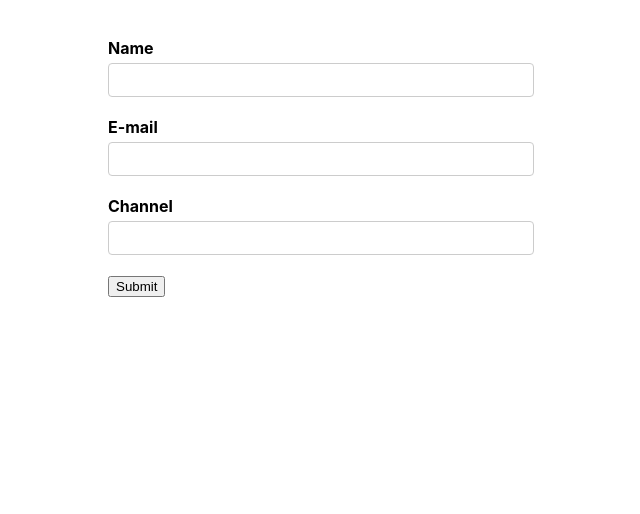
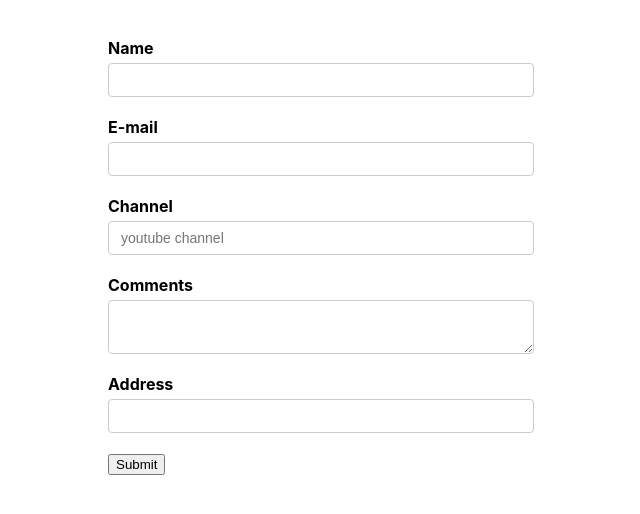
Before and after one commit to Kajal764/ReactFormik, a React (Create React App) app: page / in a window 1280 px wide. Shown: the top 514 px of the page, without its empty margins (319-959 px from the left). Built offline with nearby package versions, Linux system fonts and the light colour scheme.

Commit message:
Added: Address field by using render pattern for child parent component

```diff
--- a/src/component/YoutubeForm.js
+++ b/src/component/YoutubeForm.js
@@ -7,7 +7,9 @@
     const initialValues = {
         name: '',
         email: '',
-        channel: ''
+        channel: '',
+        comments: '',
+        addres: ''
     }
 
     const onSubmit = values => {
@@ -44,8 +46,29 @@
 
                 <div className='form-control'>
                     <label htmlFor='channel'>Channel</label>
-                    <Field type='text' id='channel' name='channel' />
+                    <Field type='text' id='channel' name='channel' placeholder='youtube channel' />
                     <ErrorMessage name='channel' />
+                </div>
+
+                <div className='form-control'>
+                    <label htmlFor='comments'>Comments</label>
+                    <Field as='textarea' id='comments' name='comments' />
+                </div>
+
+                <div className='form-control'>
+                    <label htmlFor='address'>Address</label>
+                    <Field name='address'>
+                        {props => {
+                            const { field, form, meta } = props
+                            return (
+                                <div>
+                                    <input type='text' id='address' {...field} />
+                                    {meta.touched && meta.error ? <div>{meta.error}</div> : null}
+                                </div>
+                            )
+                        }
+                        }
+                    </Field>
                 </div>
 
                 <button type="submit">Submit</button>
@@ -60,3 +83,4 @@
 // Replace useFormik with Formik Component
 // Replace html form tag with Form and remove onSubmit Form internally handle onSubmit
 // Replace input html tag with Field and get rid of getFieldProps which internally provided by Field
+ // it also handle event like onChange,values,onBlur
```
